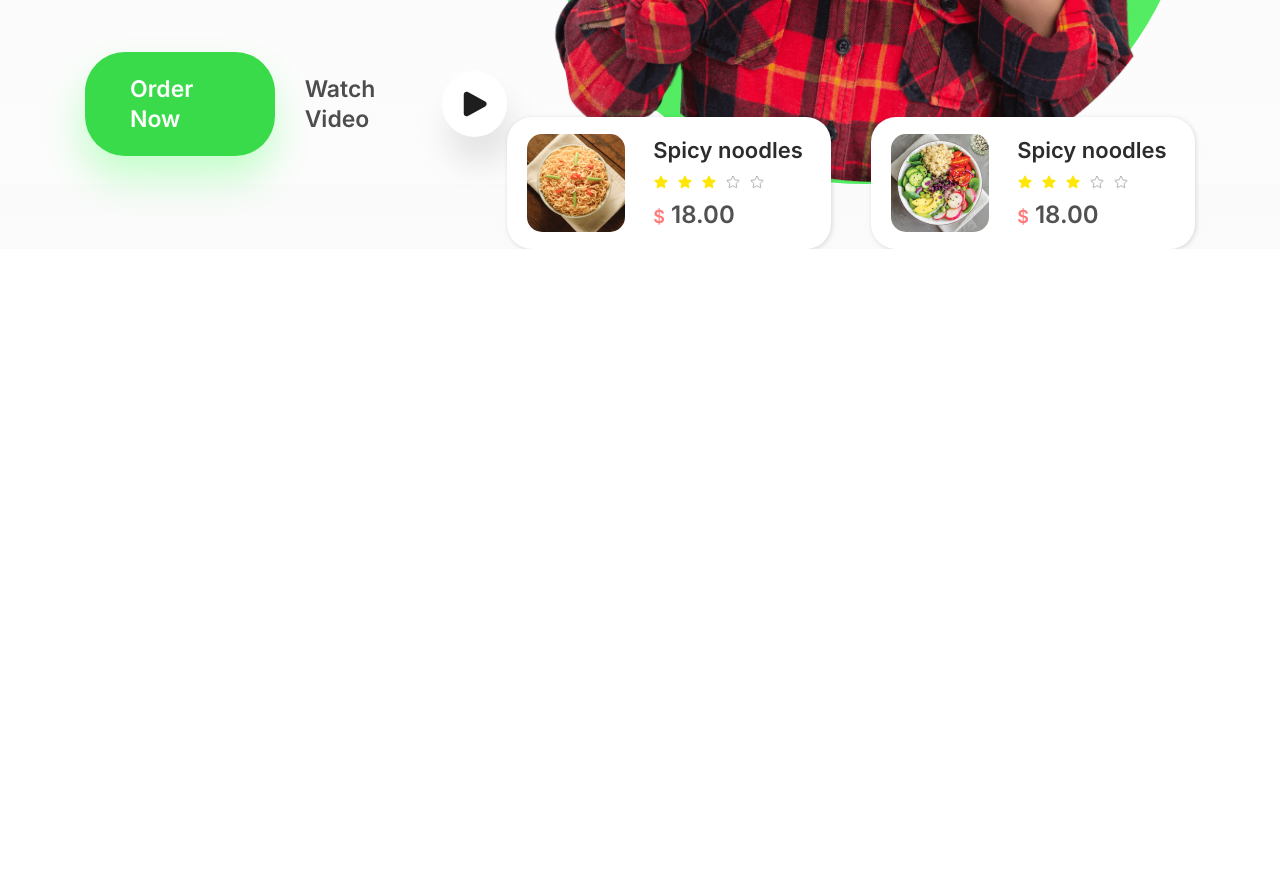
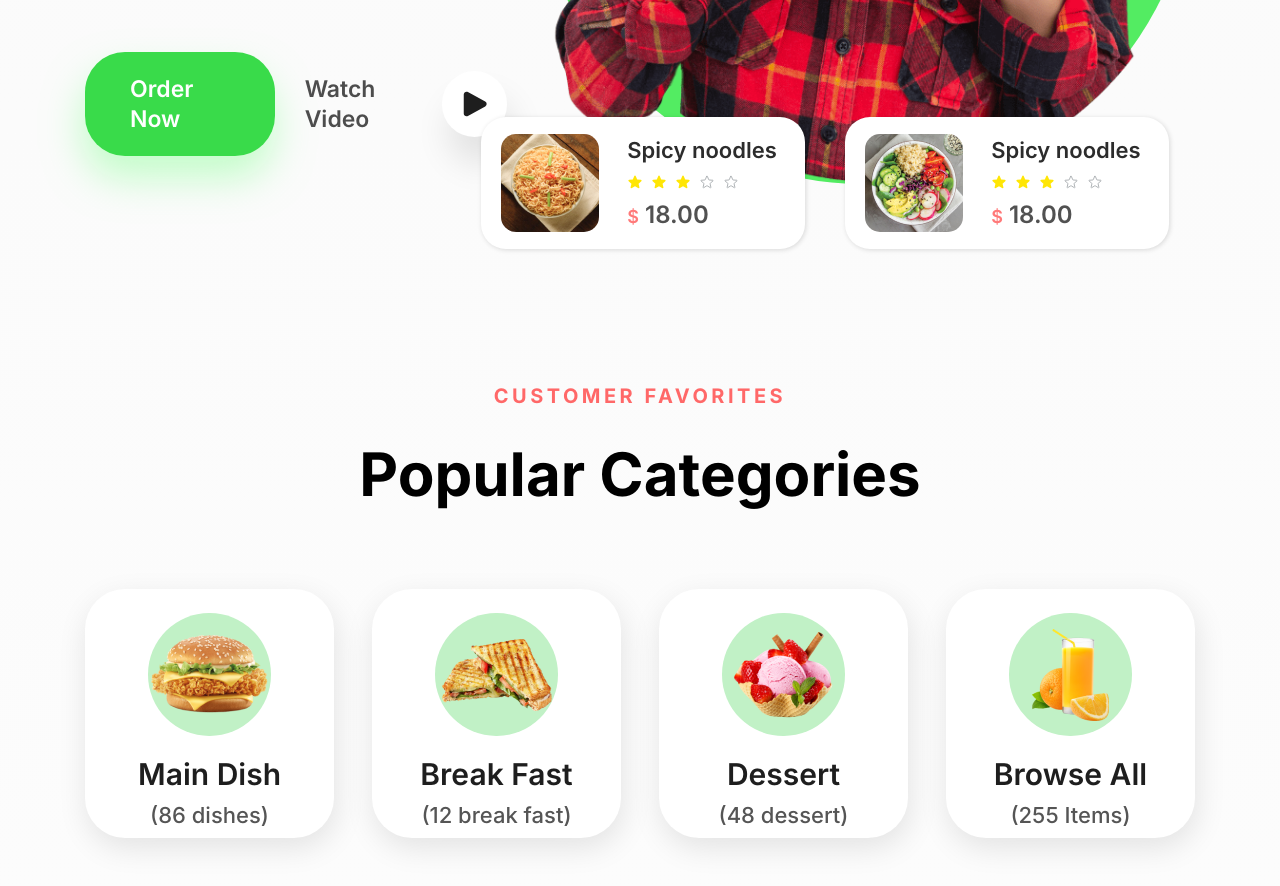
Before and after one commit to Alireza8203-gol/foodi, a plain HTML site: page index.html in a window 1280 px wide. Shown: the part 677-1563 px from the top of the page. Before the commit the page ends 926 px from the top, so only its background shows below. Drawn offline with Linux system fonts and the light colour scheme.

Commit message:
Favorite-Category Section implementation and making it responsive
Commit type: style / fix

The second section in the home page, customer favorites, is about different categories; 4 in total. Using gris system, 4 columns were made. Each category is a card; the cards are components and can be used later on as well. The appearance of the cards don't change much from breakpoints to another; except below 768px, in which the flex direction of the card, changes from row to column.

```diff
--- a/index.html
+++ b/index.html
@@ -630,6 +630,85 @@
       </div>
     </div>
   </section>
+
+  <section class="favorites-categories">
+    <div class="container">
+      <!-- section heFader -->
+      <div class="sections-header flex-center">
+        <h5 class="section-header__title">
+          CUSTOMER FAVORITES
+        </h5>
+        <h3 class="section-header__subtitle">
+          Popular Categories
+        </h3>
+      </div>
+      <!-- section content -->
+      <div class="categories">
+        <div class="categories__wrapper">
+          <!-- CATEGORY CARD -->
+          <div class="category-card flex-center">
+            <div class="category-card__image flex-center">
+              <span class="category-card__circle"></span>
+              <img src="img/foods/pngwing%204.png" alt="hamburger" class="category-card__img" loading="lazy">
+            </div>
+            <div class="category-card__detail-wrapper flex-center">
+              <h2 class="category-card__title">
+                Main Dish
+              </h2>
+              <span class="category-card__caption">
+              (86 dishes)
+            </span>
+            </div>
+          </div>
+          <!-- CATEGORY CARD -->
+          <div class="category-card flex-center">
+            <div class="category-card__image flex-center">
+              <span class="category-card__circle"></span>
+              <img src="img/foods/pngwing%206.png" alt="hamburger" class="category-card__img" loading="lazy">
+            </div>
+            <div class="category-card__detail-wrapper flex-center">
+              <h2 class="category-card__title">
+                Break Fast
+              </h2>
+              <span class="category-card__caption">
+              (12 break fast)
+            </span>
+            </div>
+          </div>
+          <!-- CATEGORY CARD -->
+          <div class="category-card flex-center">
+            <div class="category-card__image flex-center">
+              <span class="category-card__circle"></span>
+              <img src="img/foods/pngwing%203.png" alt="hamburger" class="category-card__img" loading="lazy">
+            </div>
+            <div class="category-card__detail-wrapper flex-center">
+              <h2 class="category-card__title">
+                Dessert
+              </h2>
+              <span class="category-card__caption">
+                (48 dessert)
+              </span>
+            </div>
+          </div>
+          <!-- CATEGORY CARD -->
+          <div class="category-card flex-center">
+            <div class="category-card__image flex-center">
+              <span class="category-card__circle"></span>
+              <img src="img/foods/pngwing%207.png" alt="hamburger" class="category-card__img" loading="lazy">
+            </div>
+            <div class="category-card__detail-wrapper flex-center">
+              <h2 class="category-card__title">
+                Browse All
+              </h2>
+              <span class="category-card__caption">
+              (255 Items)
+            </span>
+            </div>
+          </div>
+        </div>
+      </div>
+    </div>
+  </section>
 </main>
 
 
--- a/style/main.css
+++ b/style/main.css
@@ -69,6 +69,26 @@ body {
   box-shadow: 26px 22px 51px #00000024;
 }
 
+.sections-header {
+  margin-top: 200px;
+  flex-direction: column;
+  row-gap: 30px;
+}
+
+.section-header__title {
+  font-family: inter-bold, serif;
+  font-size: 16px;
+  color: #FF6868;
+  line-height: 20px;
+  letter-spacing: 0.175em;
+}
+
+.section-header__subtitle {
+  font-family: inter-bold, serif;
+  font-size: 33px;
+  line-height: 45px;
+  text-align: center;
+}
 
 /*
 
@@ -570,3 +590,61 @@ body {
   width: 349px;
   height: 132px;
 }
+
+/*  CATEGORIES SECTION  */
+
+.categories {
+  margin: 78px 0;
+}
+
+.categories__wrapper {
+  display: grid;
+  grid-template-columns: 1fr;
+  row-gap: 20px;
+}
+
+.category-card {
+  width: 100%;
+  padding: 20px;
+  border-radius: 40px;
+  background-color: white;
+  box-shadow: 2px 10px 30px #0000001A;
+  justify-content: space-around;
+}
+
+.category-card__image {
+  width: 153px;
+  aspect-ratio: 1/1;
+  position: relative;
+}
+
+.category-card__circle {
+  width: 80%;
+  height: 80%;
+  position: absolute;
+  border-radius: 50%;
+  background-color: var(--pale-green);
+}
+
+.category-card__img {
+  z-index: 5;
+}
+
+.category-card__detail-wrapper {
+  flex-direction: column;
+  row-gap: 10px;
+}
+
+.category-card__title {
+  font-family: inter-semiBold, serif;
+  font-size: 30px;
+  line-height: 36px;
+  color: #1E1E1E;
+}
+
+.category-card__caption {
+  font-family: inter-medium, serif;
+  font-size: 22px;
+  line-height: 27px;
+  color: var(--text-subtitle);
+}
--- a/style/responsive.css
+++ b/style/responsive.css
@@ -20,6 +20,16 @@
     display: flex;
     align-items: center;
     justify-content: center;
+  }
+
+  .section-header__title {
+    font-size: 20px;
+    line-height: 24px;
+  }
+
+  .section-header__subtitle {
+    font-size: 45px;
+    line-height: 65px;
   }
 
   .mobile-menu,
@@ -59,7 +69,17 @@
     height: 36px;
   }
 
+  .categories__wrapper {
+    grid-template-columns: 1fr 1fr;
+    column-gap: 30px;
+  }
 
+  .category-card {
+    width: 100%;
+    flex-direction: column;
+    row-gap: 5px;
+    justify-content: center;
+  }
 }
 
 @media screen and (min-width: 992px) {
@@ -117,7 +137,6 @@
   }
 
   /*  home section  */
-
   .wrapper {
     flex-direction: row;
   }
@@ -170,8 +189,18 @@
   }
 
   .home-products {
-    right: 26px;
+    right: 0;
     bottom: -65px;
+  }
+
+  .categories__wrapper {
+    grid-template-columns: repeat(4, 1fr);
+    column-gap: 20px;
+  }
+
+  .category-card {
+    padding: 0;
+    aspect-ratio: 1 / 1.5;
   }
 
 }
@@ -179,6 +208,11 @@
 @media screen and (min-width: 1200px) {
   .container {
     max-width: 1140px;
+  }
+
+  .section-header__subtitle {
+    font-size: 60px;
+    line-height: 73px;
   }
 
   .home-left {
@@ -195,9 +229,22 @@
   }
 
   .home-products {
-    right: 0;
+    right: 26px;
     display: flex;
+  }
 
+  .categories__wrapper {
+    grid-template-columns: 1fr 1fr 1fr 1fr;
+    column-gap: 38px;
+  }
+
+  .category-card {
+    aspect-ratio: 1 / 1;
+  }
+
+  .category-card__circle {
+    width: 80%;
+    height: 80%;
   }
 }
 
@@ -205,4 +252,13 @@
   .container {
     max-width: 1370px;
   }
+
+  .category-card {
+    row-gap: 13px;
+  }
+
+  .category-card__circle {
+    width: 100%;
+    height: 100%;
+  }
 }
```
